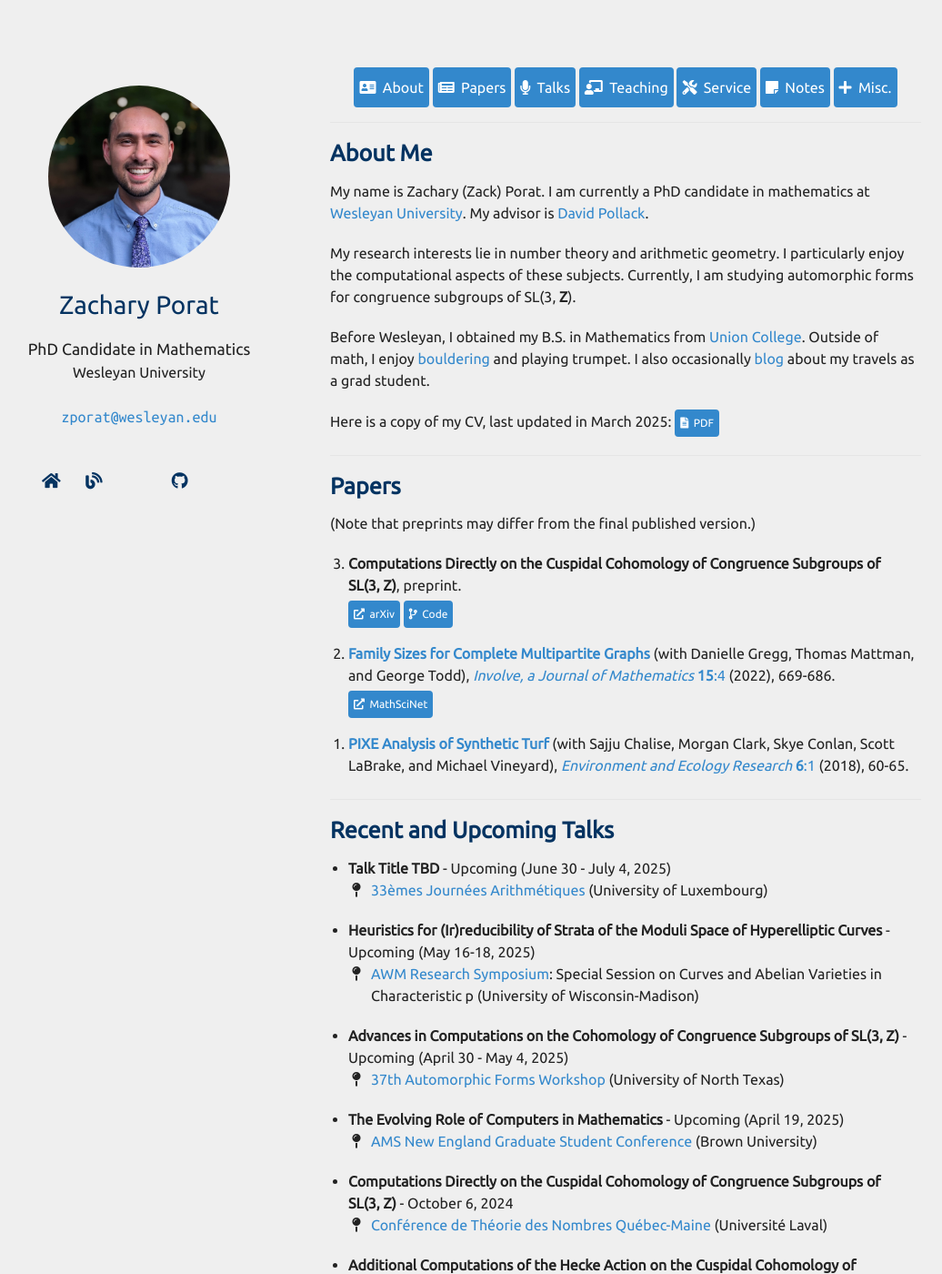
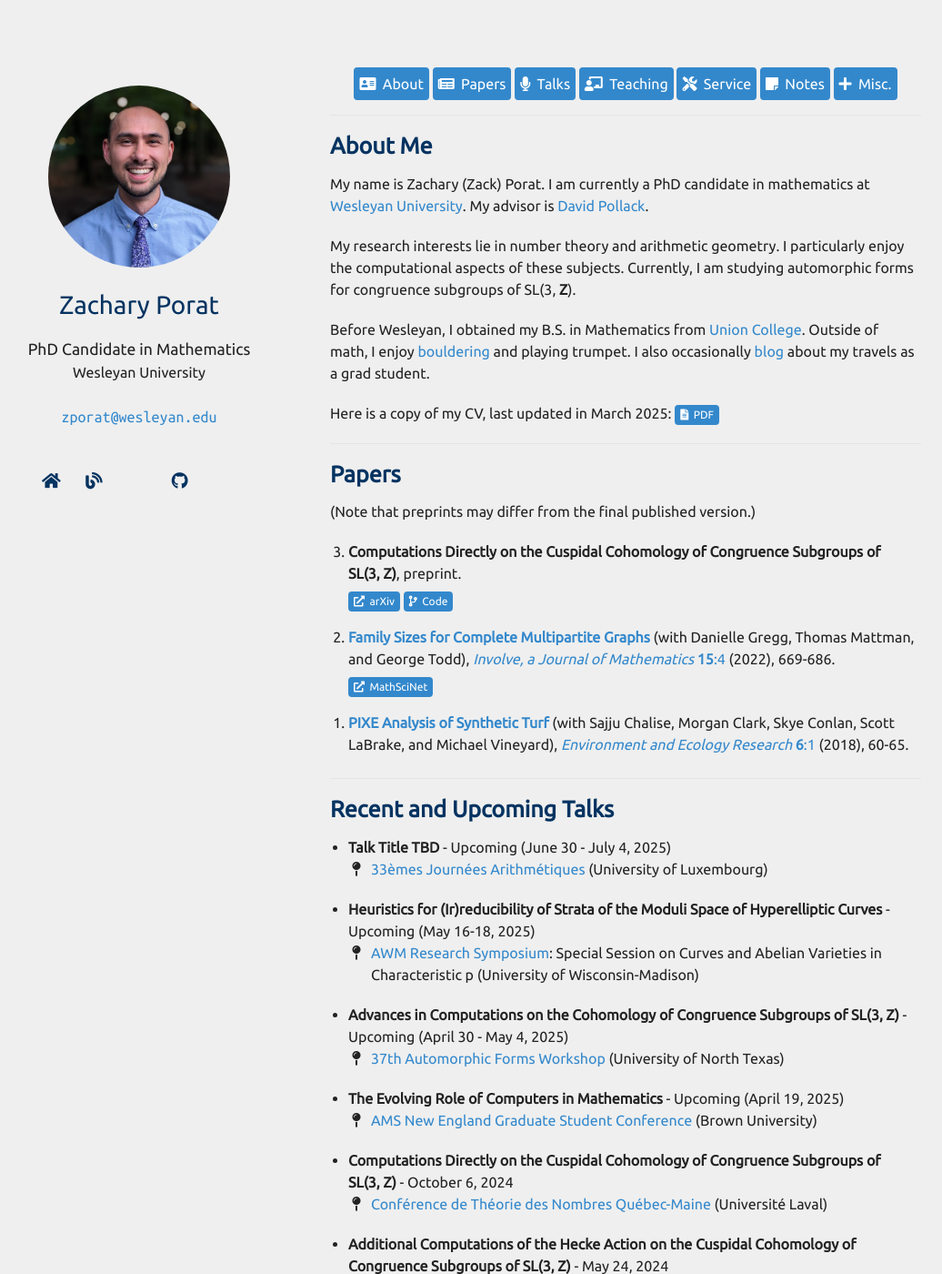
Before and after one commit to zporat/zporat.github.io, a Jekyll site: the page built from index.md, in a window 1280 px wide and 1400 px high. Shown: the whole window at 91% size, without its empty margins (102-1138 px from the left). Built offline with Jekyll 4.4.1, drawn with Linux system fonts in a browser that asks for light colours; nearby versions of some CDN libraries; a style sheet for code colours, icons or effects is not loaded.

Commit message:
button padding change

```diff
--- a/_sass/minimal-light-no-dark-mode.scss
+++ b/_sass/minimal-light-no-dark-mode.scss
@@ -539,7 +539,7 @@ footer {
   color: white;
   border: 2px solid #38C;
   transition-duration: 0.3s;
-  padding: 4px;
+  padding: 0px 4px 0px;
   border-radius: 4px;
   display: inline-block;
 }
--- a/_sass/minimal-light.scss
+++ b/_sass/minimal-light.scss
@@ -607,7 +607,7 @@ footer {
   color: white;
   border: 2px solid #38C;
   transition-duration: 0.3s;
-  padding: 4px;
+  padding: 0px 4px 0px;
   border-radius: 4px;
   display: inline-block;
 }
```
